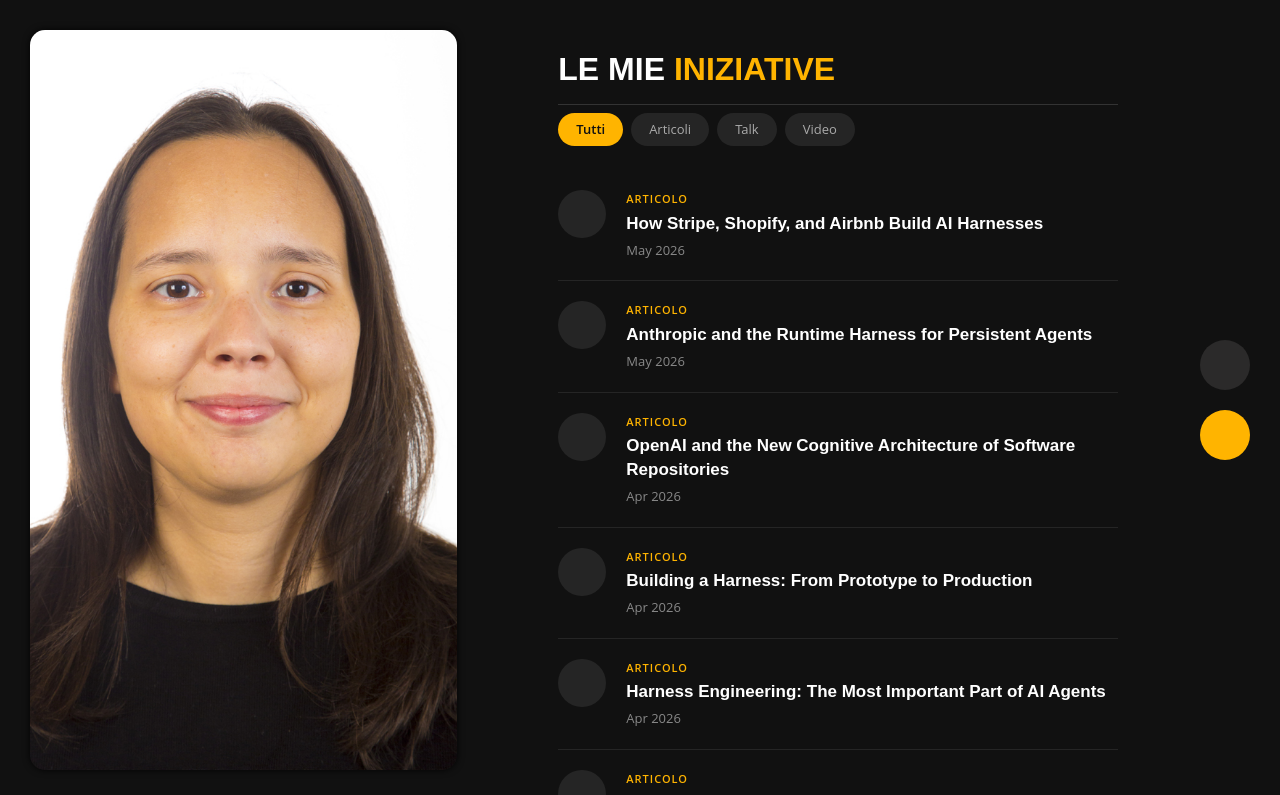
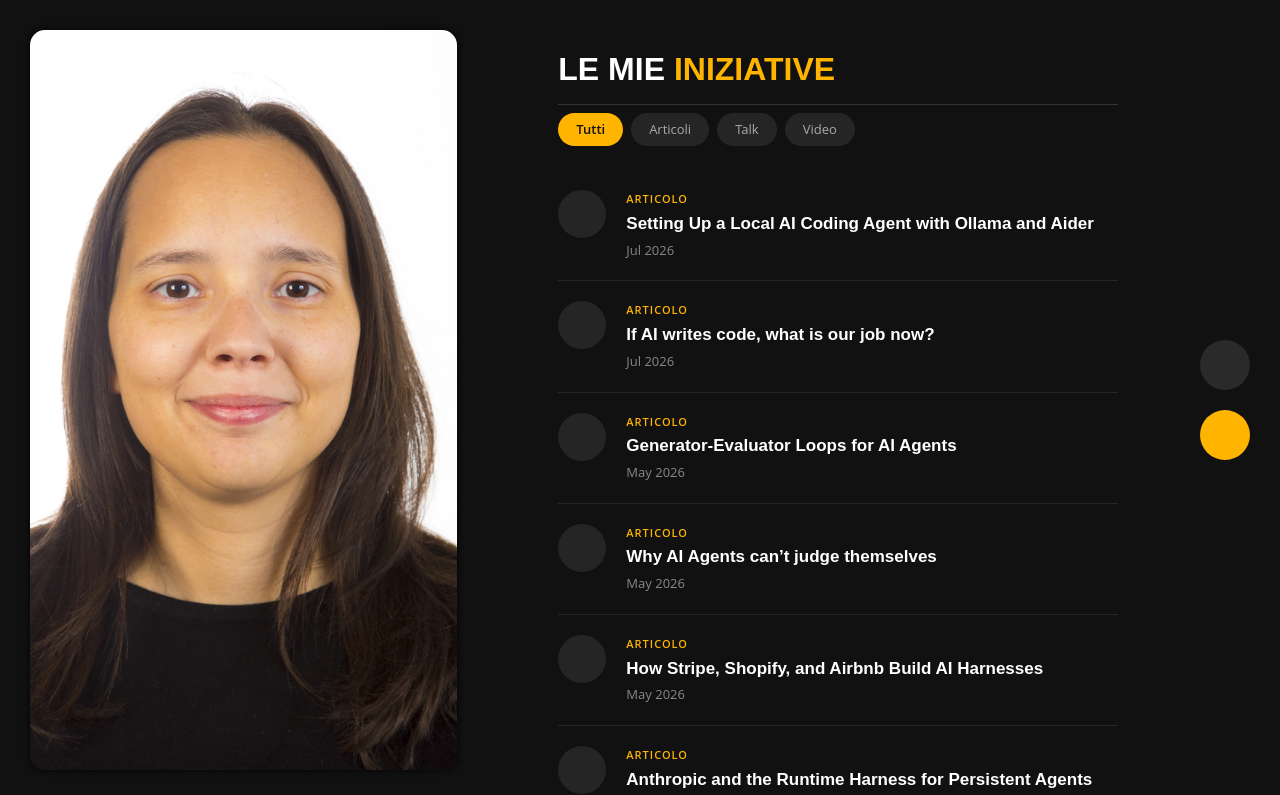
Before and after one commit to eleonorarocchi/personal-site, a React (Create React App) app: page /iniziative in a window 1280 px wide. Shown: the top 795 px of the page. Built offline with nearby package versions, Linux system fonts and the light colour scheme; a web font is replaced by a local one.

Commit message:
feat: update articles

```diff
--- a/package.json
+++ b/package.json
@@ -6,6 +6,7 @@
     "@testing-library/jest-dom": "^5.16.5",
     "@testing-library/react": "^13.3.0",
     "@testing-library/user-event": "^13.5.0",
+    "node-fetch": "^2.7.0",
     "react": "^18.2.0",
     "react-dom": "^18.2.0",
     "react-router-dom": "^6.3.0",
--- a/src/components/Initiatives/Initiatives.tsx
+++ b/src/components/Initiatives/Initiatives.tsx
@@ -46,6 +46,30 @@ const typeLabel: Record<InitiativeType, string> = {
 // ];
 
 const initiatives: Initiative[] = [
+  {
+    "title": "Setting Up a Local AI Coding Agent with Ollama and Aider",
+    "date": "Jul 2026",
+    "type": "article",
+    "link": "https://dev.to/eleonorarocchi/setting-up-a-local-ai-coding-agent-with-ollama-and-aider-1jdi"
+  },
+  {
+    "title": "If AI writes code, what is our job now?",
+    "date": "Jul 2026",
+    "type": "article",
+    "link": "https://dev.to/eleonorarocchi/if-ai-writes-code-what-is-our-job-now-106a"
+  },
+  {
+    "title": "Generator-Evaluator Loops for AI Agents",
+    "date": "May 2026",
+    "type": "article",
+    "link": "https://dev.to/eleonorarocchi/generator-evaluator-loops-for-ai-agents-4kd2"
+  },
+  {
+    "title": "Why AI Agents can’t judge themselves",
+    "date": "May 2026",
+    "type": "article",
+    "link": "https://dev.to/eleonorarocchi/why-ai-agents-cant-judge-themselves-24fc"
+  },
   {
     "title": "How Stripe, Shopify, and Airbnb Build AI Harnesses",
     "date": "May 2026",
```
Also changed, not shown: export.js (added, +31 -0 lines), 1 other file (tests, documents, lock files or other folders).
